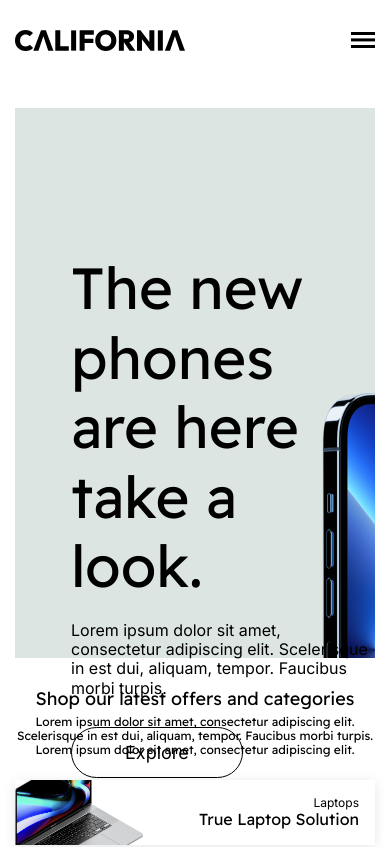
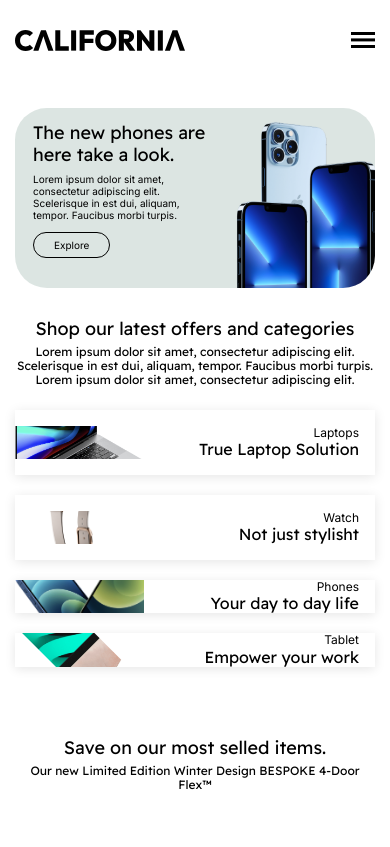
Before and after one commit to LeraKill/California---React-JS, a React (Create React App) app: page / in a window 390 px wide. Shown: the top 847 px of the page. Built offline with nearby package versions, Linux system fonts and the light colour scheme.

Commit message:
fixed flex elements and added adaptive to feature item

```diff
--- a/src/components/Any/FeatureItem/style.scss
+++ b/src/components/Any/FeatureItem/style.scss
@@ -1,9 +1,13 @@
+@import "../../../styles/breakpoints.scss";
 .feature {
   &__body {
     position: relative;
   }
   &__img {
-    height: 550px;
+    padding: 0 0 50% 0;
+    border-radius: 32px;
+    overflow: hidden;
+    // height: 550px;
     width: 100%;
     img {
       margin-bottom: 550px;
@@ -12,19 +16,55 @@
   &__content {
     max-width: 600px;
     position: absolute;
-    top: 145px;
-    left: 56px;
+    top: 25%;
+    left: 5%;
+    @include s {
+      top: 15%;
+    }
+    @include xs {
+      top: 8%;
+    }
   }
   &__title {
     font-family: "Readex Pro", sans-serif;
     font-size: 58px;
     line-height: 120%;
     margin-bottom: 20px;
+    @include xm {
+      font-size: 40px;
+      max-width: 400px;
+    }
+    @include m {
+      max-width: 220px;
+      font-size: 22px;
+      margin-bottom: 7px;
+    }
+    @include xs {
+      max-width: 200px;
+      font-size: 18px;
+    }
+    @include xxs {
+      max-width: 200px;
+      font-size: 15px;
+    }
   }
   &__text {
     font-size: 16px;
     line-height: 120%;
     margin-bottom: 44px;
+    @include xm {
+      max-width: 300px;
+      margin-bottom: 30px;
+    }
+    @include m {
+      max-width: 200px;
+      font-size: 10px;
+      margin-bottom: 20px;
+    }
+    @include xs {
+      max-width: 180px;
+      margin-bottom: 12px;
+    }
   }
   &__link {
     font-size: 18px;
@@ -37,5 +77,13 @@
       color: white;
       background-color: black;
     }
+    @include xm {
+      font-size: 16px;
+      padding: 10px 35px;
+    }
+    @include m {
+      font-size: 10px;
+      padding: 6px 20px;
+    }
   }
 }
--- a/src/components/Bestsellers/BestsellerItem/style.scss
+++ b/src/components/Bestsellers/BestsellerItem/style.scss
@@ -13,9 +13,8 @@
   &__link {
   }
   &__img {
-    padding: 28px;
+    padding: 0 0 80% 0;
     width: 247px;
-    height: 214px;
     margin: 0 auto 33px;
   }
   &__info {
@@ -39,9 +38,4 @@
     font-size: 18px;
     text-transform: uppercase;
   }
-
-  @include l {
-    flex: 0 1 50%;
-    margin: 0 8px;
-  }
 }
--- a/src/components/Categories/Categories.jsx
+++ b/src/components/Categories/Categories.jsx
@@ -16,10 +16,13 @@ const Categories = () => {
         />
         <div className="categories__body">
           <div className="categories__left-part">
-            <a href="/" className="categories__item__link">
             <div className="categories__item categories__item-laptop">
+              <a
+                href="/"
+                className="categories__item__link categories__item-laptop-link"
+              >
                 <div className="categories__item__img categories__item-laptop__img _ibg">
-                  <img src={LaptopImg} alt="Laptop Image" />
+                  <img src={LaptopImg} alt="Laptop" />
                 </div>
                 <div className="categories__item__info categories__item-laptop__info">
                   <p className="categories__item-text categories__item-laptop__text">
@@ -29,12 +32,16 @@ const Categories = () => {
                     True Laptop Solution
                   </h3>
                 </div>
+              </a>
             </div>
-            </a>
-            <a href="/" className="categories__item__link">
+
             <div className="categories__item categories__item-watches">
+              <a
+                href="/"
+                className="categories__item__link categories__item-watches-link"
+              >
                 <div className="categories__item__img categories__item-watches__img _ibg">
-                  <img src={WatchesImg} alt="Watches Image" />
+                  <img src={WatchesImg} alt="Watches" />
                 </div>
                 <div className="categories__item__info categories__item-watches__info">
                   <p className="categories__item-text categories__item-watches__text">
@@ -44,14 +51,17 @@ const Categories = () => {
                     Not just stylisht
                   </h3>
                 </div>
-              </div>
               </a>
             </div>
+          </div>
           <div className="categories__right-part">
-            <a href="/" className="categories__item__link">
             <div className="categories__item categories__item-phones">
+              <a
+                href="/"
+                className="categories__item__link categories__item-phones-link"
+              >
                 <div className="categories__item__img categories__item-phones__img _ibg">
-                  <img src={PhoneImg} alt="Phone Image" />
+                  <img src={PhoneImg} alt="Phone" />
                 </div>
                 <div className="categories__item__info categories__item-phones__info">
                   <p className="categories__item-text categories__item-phones__text">
@@ -61,12 +71,16 @@ const Categories = () => {
                     Your day to day life
                   </h3>
                 </div>
+              </a>
             </div>
-            </a>
-            <a href="/" className="categories__item__link">
+
             <div className="categories__item categories__item-tablet">
+              <a
+                href="/"
+                className="categories__item__link categories__item-tablet-link"
+              >
                 <div className="categories__item__img categories__item-tablet__img _ibg">
-                  <img src={TabletImg} alt="Tablet Image" />
+                  <img src={TabletImg} alt="Tablet" />
                 </div>
                 <div className="categories__item__info categories__item-tablet__info">
                   <p className="categories__item-text categories__item-tablet__text">
@@ -76,8 +90,8 @@ const Categories = () => {
                     Empower your work
                   </h3>
                 </div>
+              </a>
             </div>
-            </a>
           </div>
         </div>
       </div>
--- a/src/components/Categories/style.scss
+++ b/src/components/Categories/style.scss
@@ -4,24 +4,53 @@
   &__body {
     display: flex;
     margin-bottom: 50px;
+    @include l {
+      flex-direction: column;
+    }
   }
   &__left-part {
     display: flex;
     flex-direction: column;
-    flex: 0 1 630px;
+    flex: 0 1 50%;
     margin-right: 16px;
+    @include l {
+      width: 100%;
+      margin-right: 0;
+      flex: 0 1 auto;
+    }
   }
   &__right-part {
     display: flex;
-    flex: 1 1 auto;
+    flex: 0 1 50%;
+    @include l {
+      flex-direction: column;
+      width: 100%;
+    }
   }
   &__item {
-    display: flex;
     box-shadow: 0px 4px 35px rgba(0, 0, 0, 0.25);
-    &__link {
     transition: all 0.3s ease 0s;
     &:hover {
       margin-top: 20px;
+    }
+    @include l {
+      margin: 0 0 20px 0;
+      height: 65px;
+      box-shadow: 0px 2px 11px rgba(0, 0, 0, 0.1);
+      &:hover {
+        box-shadow: 0px 2px 11px rgba(0, 0, 0, 0.3);
+      }
+    }
+
+    &__link {
+      display: flex;
+      height: 100%;
+      width: 100%;
+
+      @include l {
+        flex-direction: row;
+        align-items: center;
+        justify-content: space-between;
       }
     }
     &-title {
@@ -29,68 +58,168 @@
       font-size: 32px;
       line-height: 120%;
       text-align: right;
+      @include l {
+        font-size: 16px;
+      }
     }
     &-text {
       font-size: 15px;
       line-height: 120%;
       text-align: right;
+      @include l {
+        font-size: 12px;
+      }
     }
   }
 
   &__item-laptop {
-    flex-direction: column;
     margin-bottom: 50px;
     width: 100%;
     height: 472px;
+    @include l {
+      height: 65px;
+      margin-bottom: 20px;
+    }
+    &-link {
+      flex-direction: column;
+      align-items: flex-start;
+      @include l {
+        flex-direction: row;
+        align-items: center;
+        justify-content: space-between;
+      }
+    }
     &__img {
       margin: 0 0 0 42px;
       width: 500px;
-      height: 377px;
+      padding: 0 0 53% 0;
+      @include l {
+        width: 137px;
+        padding: 0 0 9% 0;
+        margin: 0;
+      }
+    }
+    &__info {
+      max-width: 190px;
+      margin: 0 42px 15px auto;
+      @include l {
+        margin: 0 16px 0 auto;
+      }
+    }
+  }
+
+  &__item-watches {
+    width: 100%;
+    height: 270px;
+    @include l {
+      height: 65px;
+    }
+    &-link {
+      align-items: center;
+    }
+    &__img {
+      margin: 0 0 0 42px;
+      width: 500px;
+      padding: 0 0 39% 0;
+      @include l {
+        width: 111px;
+        padding: 0 0 9% 0;
+        margin: 0;
+        img {
+          object-fit: contain;
+        }
+      }
     }
     &__info {
       max-width: 190px;
       margin: 0 42px 0 auto;
+      @include l {
+        margin: 0 16px 0 auto;
       }
-    &__title {
-    }
-    &__text {
-    }
-  }
-
-  &__item-watches {
-    align-items: center;
-    width: 100%;
-    height: 270px;
-    &__img {
-      margin: 0 0 0 42px;
-      width: 500px;
-      height: 270px;
-    }
-    &__info {
-      max-width: 190px;
-      margin: 0 42px 0 auto;
-    }
-    &__title {
-    }
-    &__text {
     }
   }
   &__item-phones {
     margin-right: 16px;
     overflow: hidden;
+    flex: 0 0 50%;
+    height: 792px;
+    @include l {
+      width: 100%;
+      height: 65px;
+    }
+    &-link {
       flex-direction: column;
       align-items: center;
-    // flex: 0 1 50%;
-    width: 312px;
-    // width: 100%;
-    height: 792px;
+      @include l {
+        flex-direction: row;
+        align-items: center;
+        justify-content: space-between;
+      }
+    }
     &__img {
       margin: 143px 0 42px 16px;
       width: 100%;
-      height: 370px;
+      padding: 0 0 125% 0;
+      @include l {
+        width: 129px;
+        padding: 0 0 9% 0;
+        margin: 0;
+      }
     }
     &__info {
       max-width: 190px;
+      margin: 0 auto;
+      @include l {
+        margin: 0 16px 0 auto;
+      }
+    }
+    &__title {
+      text-align: center;
+      @include l {
+        text-align: right;
+      }
+    }
+    &__text {
+      text-align: center;
+      @include l {
+        text-align: right;
+      }
+    }
+  }
+  &__item-tablet {
+    overflow: hidden;
+    flex: 0 0 50%;
+    height: 792px;
+    @include l {
+      height: 65px;
+    }
+    &-link {
+      flex-direction: column;
+      align-items: center;
+      @include l {
+        flex-direction: row;
+        align-items: center;
+        justify-content: space-between;
+      }
+    }
+    &__img {
+      margin: 0;
+      width: 100%;
+      padding: 0 0 145% 0;
+      @include l {
+        width: 120px;
+        padding: 0 0 9% 0;
+        transform: scale(1.6) rotate(45deg);
+      }
+    }
+    &__info {
+      margin: 115px 0 42px 0;
+      max-width: 190px;
+      order: -1;
+      @include l {
+        margin: 0 16px 0 auto;
+        order: 0;
+      }
     }
     &__title {
       text-align: center;
@@ -98,75 +227,13 @@
     &__text {
       text-align: center;
     }
-    @include m {
+    @include l {
       width: 100%;
-    }
-  }
-  &__item-tablet {
-    overflow: hidden;
-    flex-direction: column;
-    align-items: center;
-    // flex: 0 1 50%;
-    width: 312px;
-    // width: 100%;
-    height: 792px;
-    &__img {
-      margin: 0;
-      width: 100%;
-      height: 370px;
-    }
-    &__info {
-      margin: 115px 0 42px 0;
-      max-width: 190px;
-      order: -1;
-    }
       &__title {
-      text-align: center;
+        text-align: right;
       }
       &__text {
-      text-align: center;
-    }
-    @include m {
-      width: 100%;
-    }
-    &__info {
-      order: 0;
-    }
-  }
-
-  @include m {
-    &__body {
-      flex-direction: column;
-    }
-    &__left-part {
-      width: 100%;
-      margin-right: 0;
-      flex: 0 1 auto;
-    }
-    &__right-part {
-      flex-direction: column;
-      width: 100%;
-    }
-    &__item {
-      margin: 0 0 20px 0;
-      flex-direction: row;
-      align-items: center;
-      height: 65px;
-      box-shadow: 0px 2px 11px rgba(0, 0, 0, 0.1);
-      &__info {
-        max-width: 190px;
-        margin: 0 16px 0 auto;
-      }
-      &__img {
-        height: 100%;
-        width: 128px;
-        margin: 0;
-      }
-      &-title {
-        font-size: 16px;
-      }
-      &-text {
-        font-size: 12px;
+        text-align: right;
       }
     }
   }
```
Also changed, not shown: src/styles/breakpoints.scss (+22 -1 lines). Lines whose indentation alone changed are shown as unchanged.
